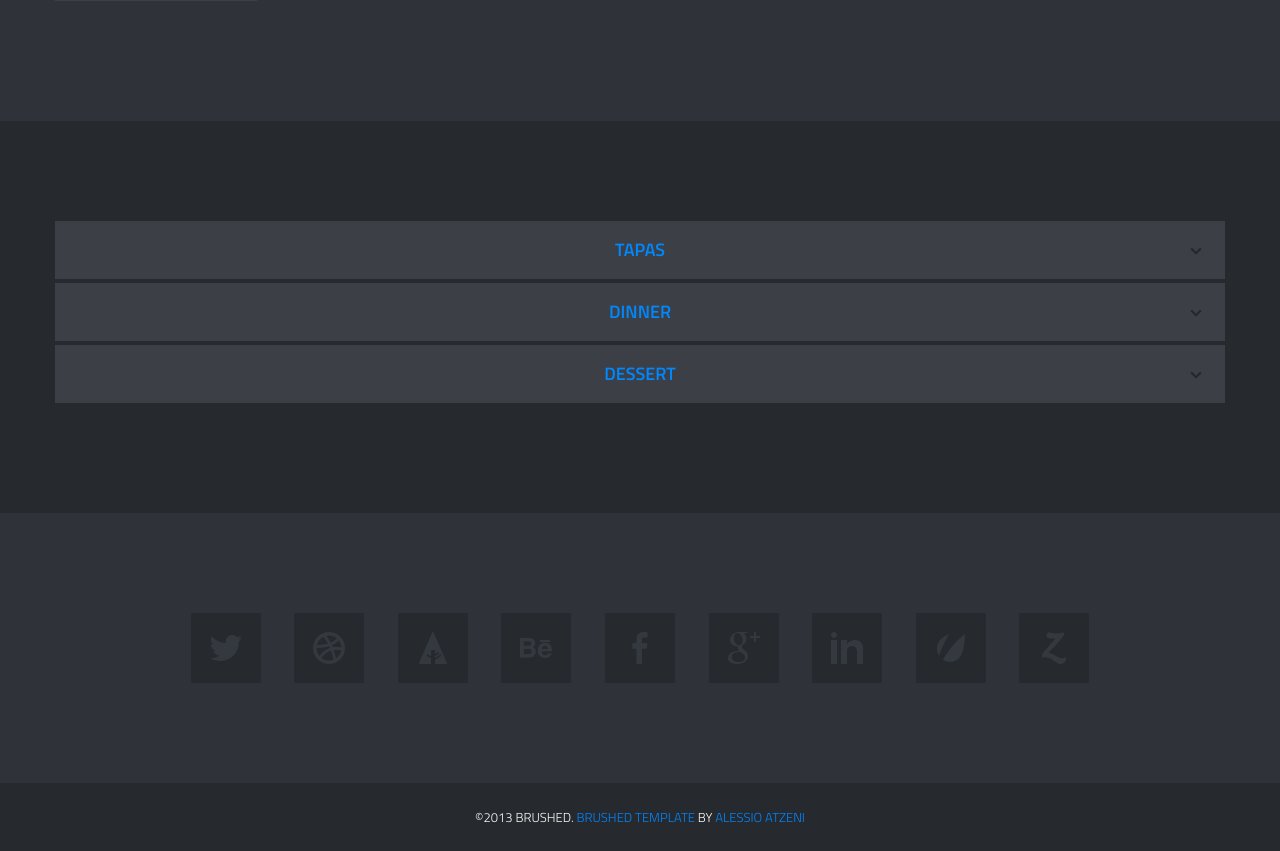
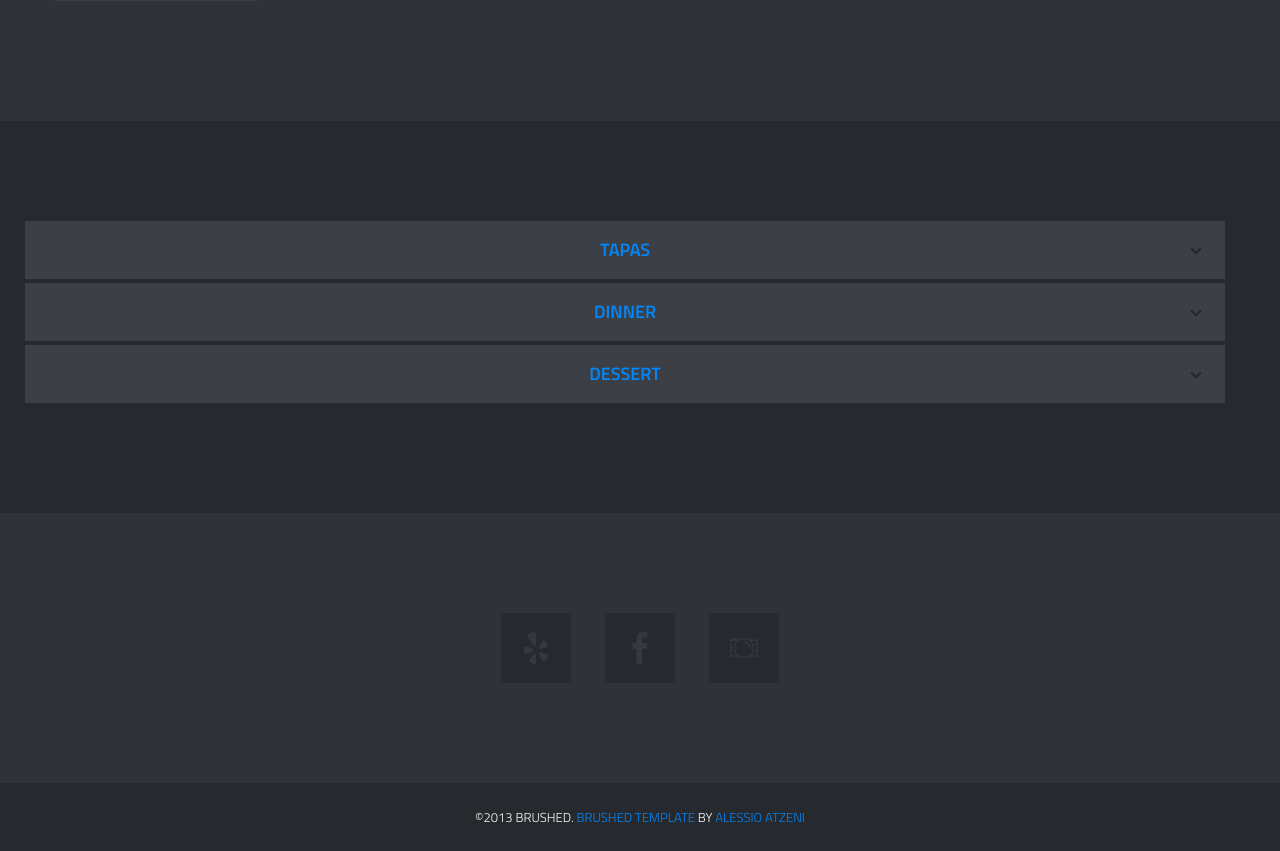
Before and after one commit to jcpak/cha-brushed, a PHP site: page / in a window 1280 px wide. Shown: the part 3760-4611 px from the top of the page. Run offline with PHP 8.4, Linux system fonts and the light colour scheme; some libraries are stand-ins or nearby versions.

Commit message:
edited footer social icons, margin correction on menu, cleaned up redundant divs

```diff
--- a/_include/css/shortcodes.css
+++ b/_include/css/shortcodes.css
@@ -169,6 +169,7 @@
 }
 
 .accordion-inner {
+  margin-right: 25px;
 	background: #26292E;
   	padding: 16px 20px;
 	border: none;
--- a/index.html
+++ b/index.html
@@ -442,12 +442,10 @@
 </div>
 <!-- End Contact Section -->
 
-<!-- Start Accordion -->
+<!-- Start Menu -->
 <div id="twitter-feed" class="page-alternate">
 	<div class="container">
     	<div class="row">
-            <div class="span12">
-                <div class="container">
             <div class="accordion" id="accordionArea">
                 <div class="accordion-group">
                     <div class="accordion-heading accordionize">
@@ -466,8 +464,6 @@
                               <li>
                                 <h5>ENSALADA DE SPINACH</h5>
                                 <p>tossed with bacon &amp; mushrooms in a warm Dijon-sherry wine dressing</p>
-                                        <p>with grilled chicken</p>
-                                        <p>with salmon</p>
                               </li>
                               <li>
                                 <h5>CEVICHE</h5>
@@ -503,7 +499,7 @@
                               </li>
                               <li>
                                 <h5>QUESADILLA DE POLLO</h5>
-                                        <p>BBQ chicken quesadilla with guacamole, salsa &amp; sour cream</p>
+                                <p>barbecue chicken quesadilla with guacamole, salsa &amp; sour cream</p>
                               </li>
                               <li>
                                 <h5>POLLO AL JERK</h5>
@@ -527,7 +523,7 @@
                               </li>
                               <li>
                                 <h5>QUESADILLA DE PUERCO</h5>
-                                        <p>BBQ pork quesadilla with guacamole, salsa &amp; sour cream</p>
+                                <p>barbecue pork quesadilla with guacamole, salsa &amp; sour cream</p>
                               </li>
                               <li>
                                 <h5>PLATANO FRITO</h5>
@@ -563,11 +559,30 @@
                     </div>
                     <div id="twoArea" class="accordion-body collapse">
                         <div class="accordion-inner">
-                                    Donec sed odio dui. Duis mollis, est non commodo luctus, nisi erat porttitor ligula, eget lacinia odio sem nec elit.
-                                    Sed posuere consectetur est at lobortis. Nulla vitae elit libero, a pharetra augue. Donec ullamcorper nulla non metus auctor fringilla.
-                                    Donec id elit non mi porta gravida at eget metus. Fusce dapibus, tellus ac cursus commodo, tortor mauris condimentum nibh, ut fermentum massa justo sit amet. Donec sed odio dui.
-                                    Duis mollis, est non commodo luctus, nisi erat porttitor ligula, eget lacinia odio sem nec elit. Sed posuere consectetur est at lobortis. Nulla vitae elit libero, a pharetra augue.
-                                    Donec ullamcorper nulla non metus auctor fringilla. Donec id elit non mi porta gravida at eget metus. Fusce dapibus, tellus ac cursus commodo, tortor mauris condimentum nibh, ut fermentum massa justo sit amet.
+                            <ul>
+                              <li>
+                                <h5>LECHON ASADO</h5>
+                                <p>roasted pork marinated in oregano, garlic, black pepper &amp; wine, served with arroz congri &amp; sweet plantains</p>
+                              </li>
+                              <li>
+                                <h5>ROPA VIEJA</h5>
+                                <p>shredded sirloin beef simmered in tomato-wine sauce with peppers, cumin, garlic &amp; oregano served with jasmine rice and sweet plantains</p>
+                              </li>
+                              <li>
+                                <h5>BISTEK ENCEBOLLADO</h5>
+                                <p>grilled marinated sirloin steak topped with caramelized onions, served with arroz congri &amp; yucca frita</p>
+                              </li>
+                              <li>
+                                <h5>PAELLA DE MARISCOS</h5>
+                                <p>sauteed yellow rice with olives, saffron, tomatoes, andouille sausage, mussels, salmon, scallops, calamari &amp; shrimp</p>
+                              </li>
+                              <li>
+                                <h5>FILETE DE SALMON CON SALSA VERDE</h5>
+                                <p>pan fried salmon with a cuban style green sauce &amp; served with yellow rice, black beans &amp; sweet plantains</p>
+                              </li>
+                              <h5>ARROZ CON POLLO</h5>
+                              <p>roasted marinated chicken sautéed with olives, cilantro, red peppers, peas, &amp; yellow rice, served with black beans</p>
+                            </ul>
                         </div>
                     </div>
                 </div>
@@ -593,9 +608,7 @@
         </div>
     </div>
 </div>
-    </div>
-</div>
-<!-- End Accordion -->
+<!-- End Menu -->
 
 <!-- Socialize -->
 <div id="social-area" class="page">
@@ -604,15 +617,9 @@
             <div class="span12">
                 <nav id="social">
                     <ul>
-                        <li><a href="https://twitter.com/Bluxart" title="Follow Me on Twitter" target="_blank"><span class="font-icon-social-twitter"></span></a></li>
-                        <li><a href="http://dribbble.com/Bluxart" title="Follow Me on Dribbble" target="_blank"><span class="font-icon-social-dribbble"></span></a></li>
-                        <li><a href="http://forrst.com/people/Bluxart" title="Follow Me on Forrst" target="_blank"><span class="font-icon-social-forrst"></span></a></li>
-                        <li><a href="http://www.behance.net/alessioatzeni" title="Follow Me on Behance" target="_blank"><span class="font-icon-social-behance"></span></a></li>
-                        <li><a href="https://www.facebook.com/Bluxart" title="Follow Me on Facebook" target="_blank"><span class="font-icon-social-facebook"></span></a></li>
-                        <li><a href="https://plus.google.com/105500420878314068694" title="Follow Me on Google Plus" target="_blank"><span class="font-icon-social-google-plus"></span></a></li>
-                        <li><a href="http://www.linkedin.com/in/alessioatzeni" title="Follow Me on LinkedIn" target="_blank"><span class="font-icon-social-linkedin"></span></a></li>
-                        <li><a href="http://themeforest.net/user/Bluxart" title="Follow Me on ThemeForest" target="_blank"><span class="font-icon-social-envato"></span></a></li>
-                        <li><a href="http://zerply.com/Bluxart/public" title="Follow Me on Zerply" target="_blank"><span class="font-icon-social-zerply"></span></a></li>
+                        <li><a href="http://www.yelp.com/biz/cha-cha-cha-cuba-san-mateo" title="Read About Us on Yelp" target="_blank"><span class="font-icon-social-yelp"></span></a></li>
+                        <li><a href="https://www.facebook.com/pages/Cha-Cha-Cha-Cuba/134408496609484?fref=ts" title="Like Us on Facebook" target="_blank"><span class="font-icon-social-facebook"></span></a></li>
+                        <li><a href="https://instagram.com/chachachacuba/" title="Follow Us on Instagram" target="_blank"><span class="font-icon-social-photobucket"></span></a></li>
                     </ul>
                 </nav>
             </div>
```
Lines whose indentation alone changed are shown as unchanged.
